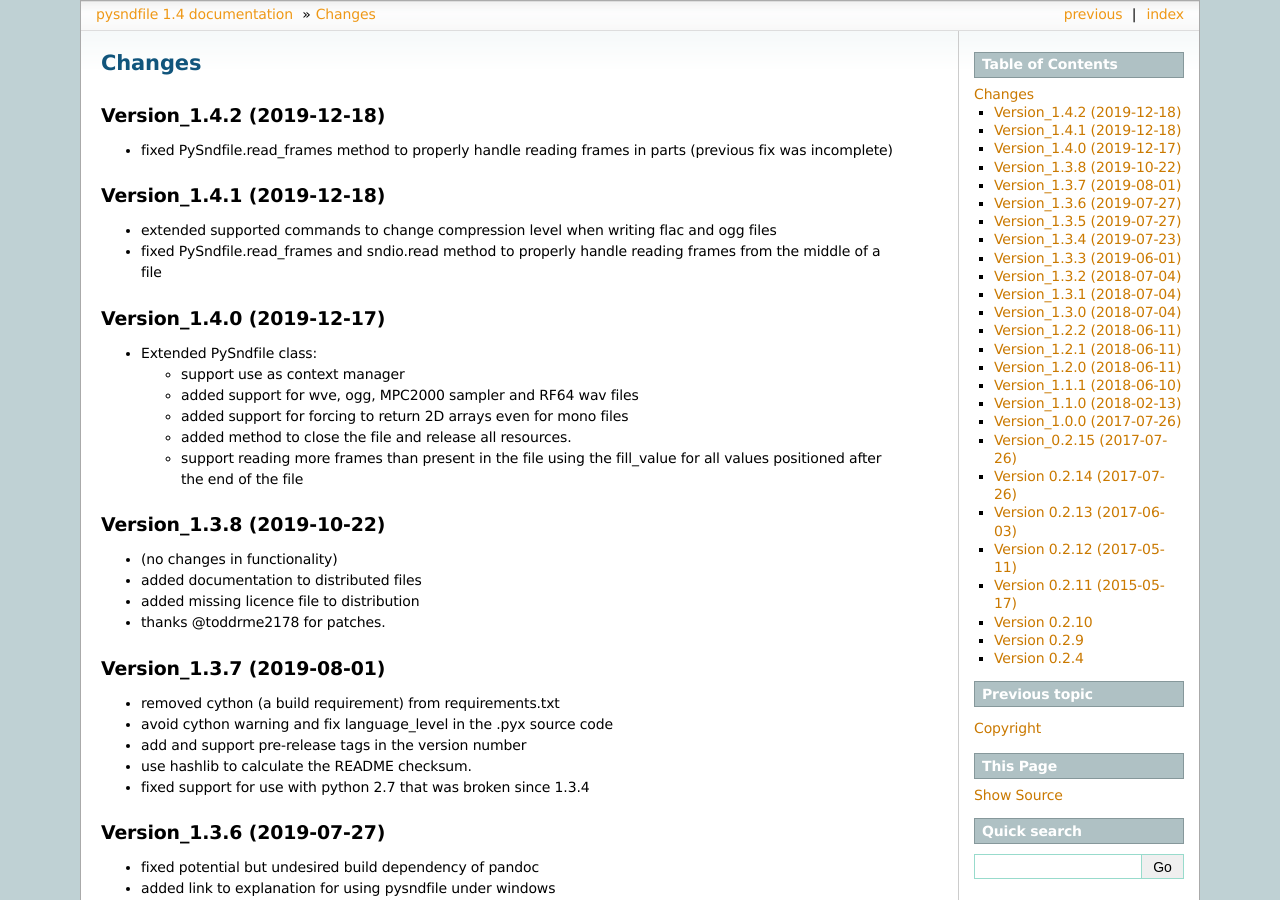
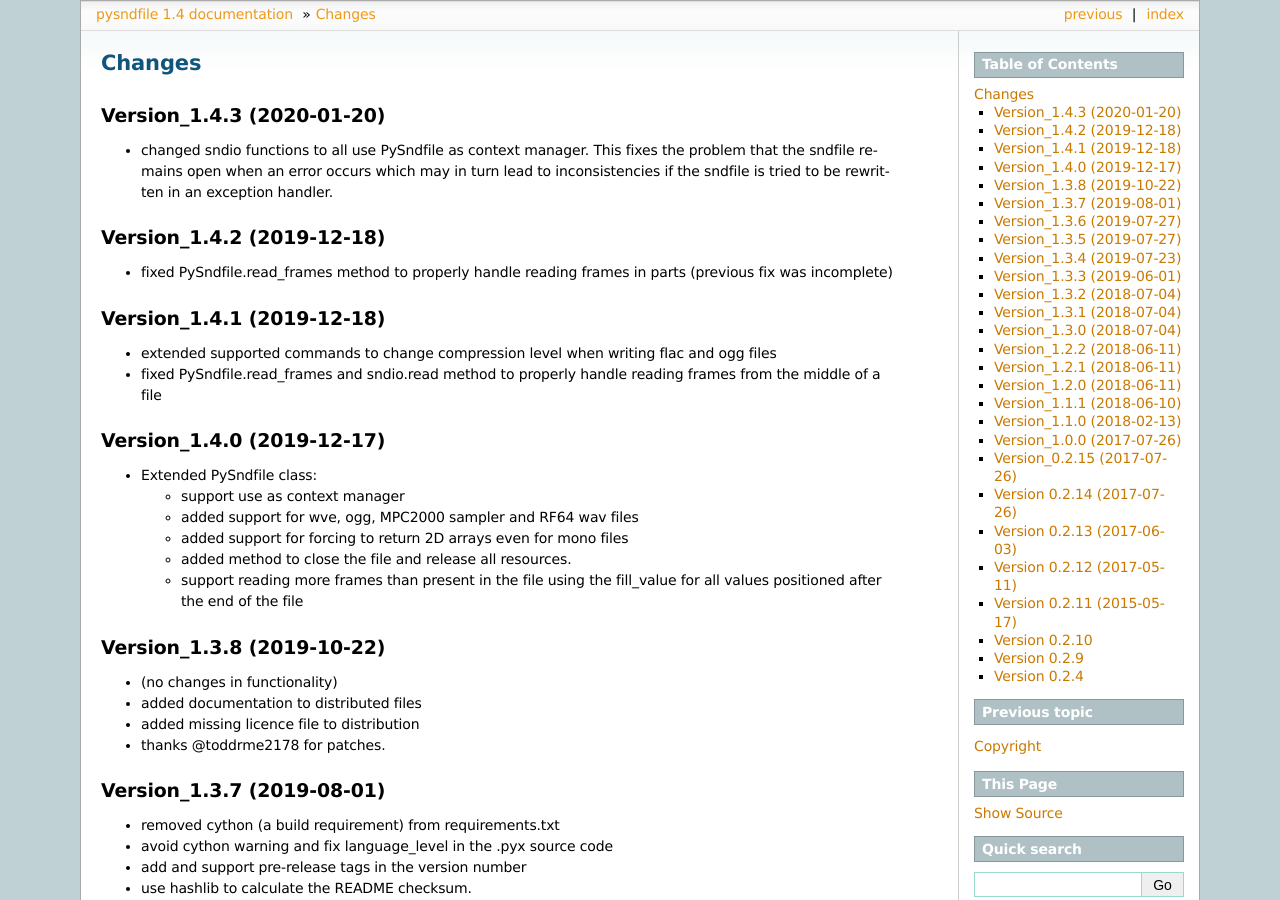
Before and after one commit to roebel/pysndfile, a Sphinx documentation site: the page built from doc/source/Changes.rst, in a window 1280 px wide and 900 px high. Built offline with Sphinx 7.4.7, drawn with Linux system fonts in a browser that asks for light colours.

Commit message:
Version 1.4.3  - Added documentation.

```diff
--- a/doc/source/Changes.rst
+++ b/doc/source/Changes.rst
@@ -1,5 +1,13 @@
 Changes
 -------
+
+Version_1.4.3 (2020-01-20)
+~~~~~~~~~~~~~~~~~~~~~~~~~~
+
+-  changed sndio functions to all use PySndfile as context manager. This
+   fixes the problem that the sndfile remains open when an error occurs
+   which may in turn lead to inconsistencies if the sndfile is tried to
+   be rewritten in an exception handler.
 
 Version_1.4.2 (2019-12-18)
 ~~~~~~~~~~~~~~~~~~~~~~~~~~
```
Also changed, not shown: README.md (+6 -0 lines), 2 other files.
